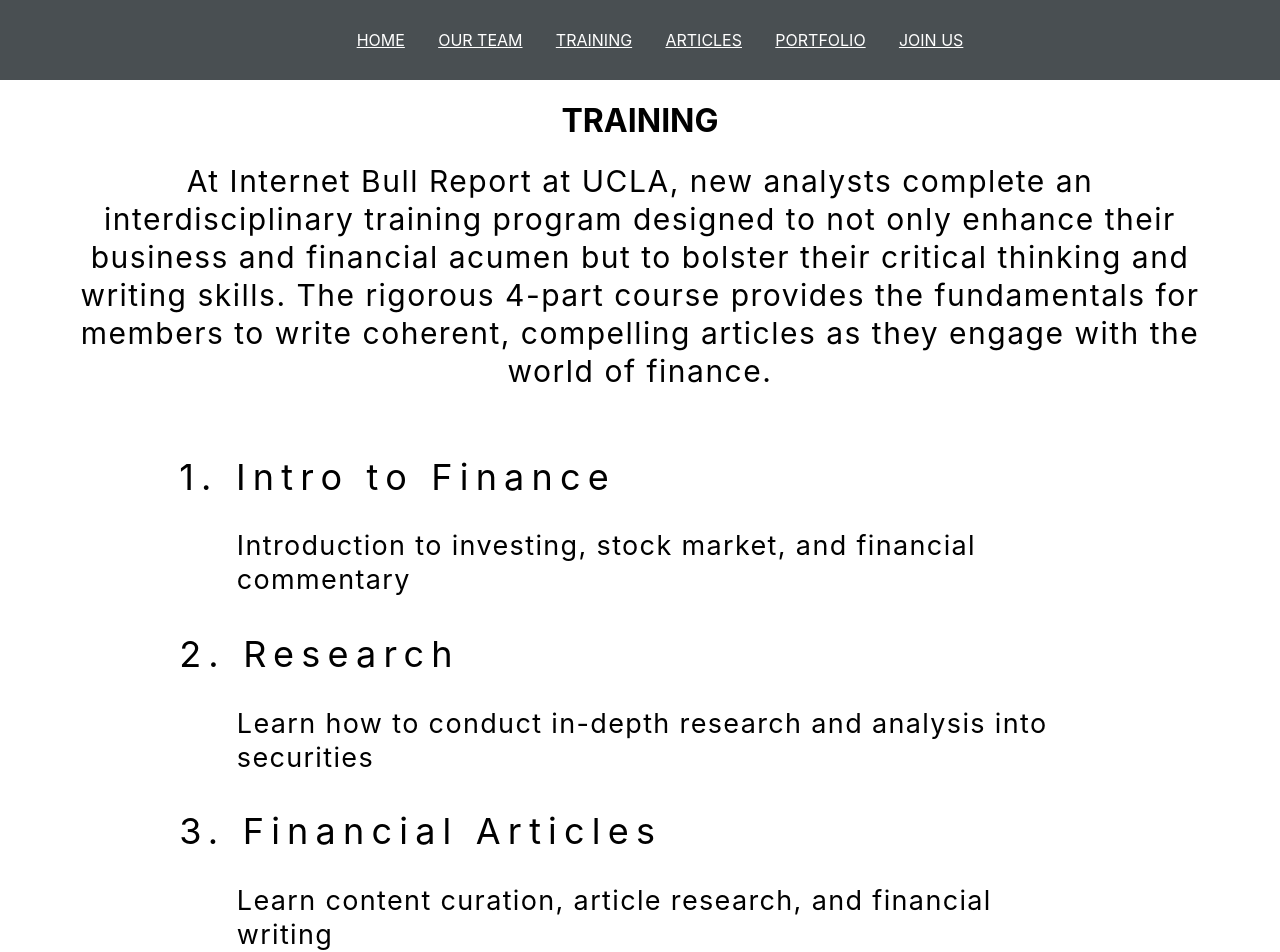
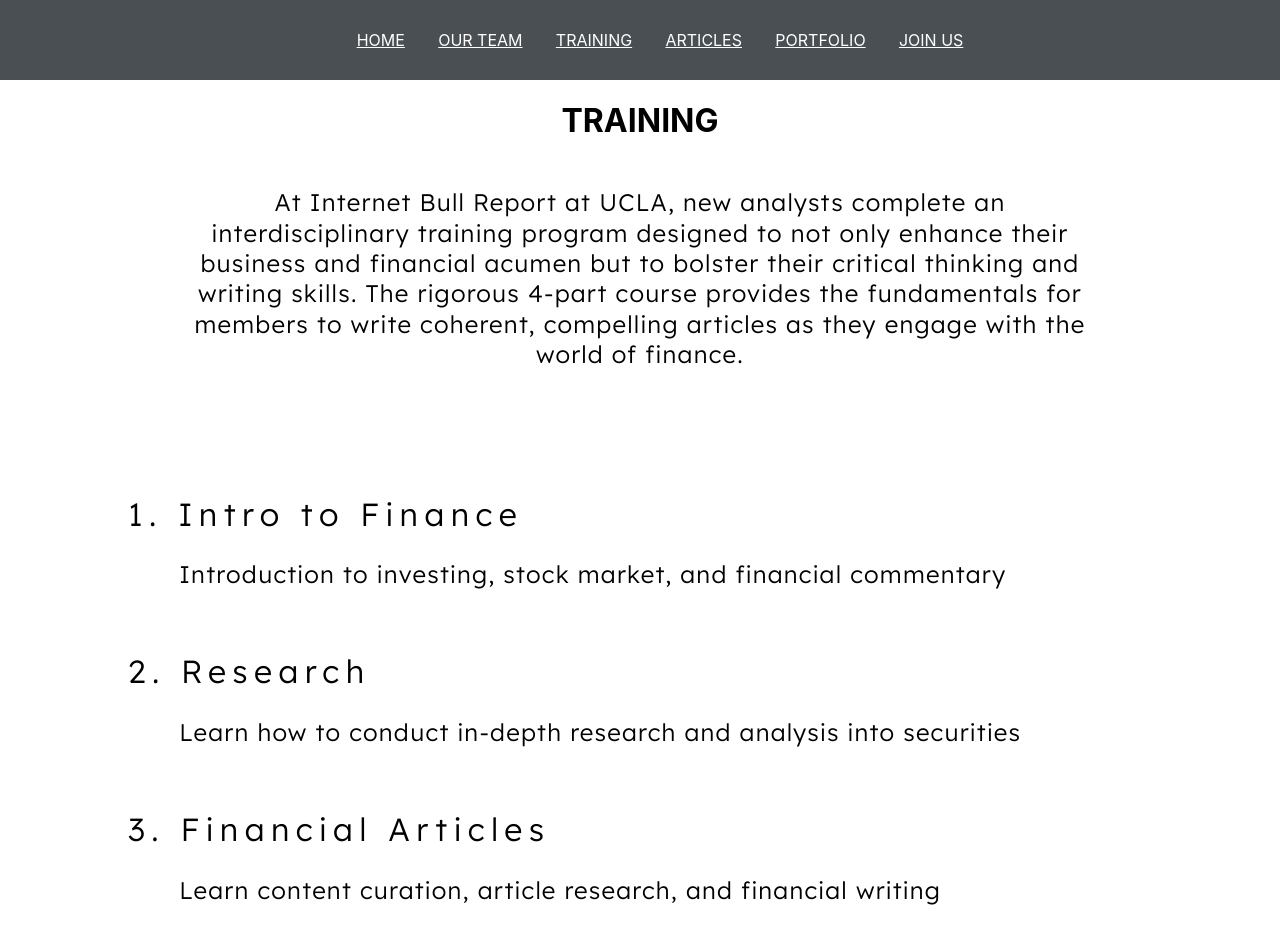
Before and after one commit to TechConnectedUCLA/ibr-frontend, a React (Create React App) app: page /training in a window 1280 px wide. Shown: the top 952 px of the page. Built offline with nearby package versions, Linux system fonts and the light colour scheme.

Commit message:
Added font

```diff
--- a/src/Pages/Training.css
+++ b/src/Pages/Training.css
@@ -1,8 +1,16 @@
+@font-face {
+    font-family: 'Lexend';
+    src: url('../Assets/Lexend-Regular.ttf');
+    font-style: normal;
+    font-weight: normal;
+}
+
 .blurb {
     max-width: 90%;
     height: 253px;
     margin-left: auto;
     margin-right: auto;
+    transform: scale(0.8);
 
     letter-spacing: 1.5px;
     font-size: 30px;
@@ -18,7 +26,6 @@
 
     width: 550px;
     height: 50px;
-    /* margin-left: 10%; */
     padding-bottom: 2rem;
 
     letter-spacing: 8px;
@@ -29,9 +36,8 @@
 .content {
     text-align: left;
 
-    width: 950px;
+    width: 1086px;
     height: 91px;
-    /* margin-left: 15%; */
     padding-bottom: 1.5rem;
     padding-left: 4rem;
 
@@ -40,11 +46,12 @@
     line-height: 38px;
 }
 
-.content
+.content,
 .numeral,
 .blurb {
     color: #000000;
     opacity: 1;
+    font-family: 'Lexend';
 }
 
 .center {
@@ -53,20 +60,14 @@
     align-items: center;
 }
 
-@font-face {
-    font-family: 'Lexend';
-    src: url('../Assets/Lexend-Regular.ttf');
-    font-style: normal;
-    font-weight: normal;
-}
-
 .container {
-    transform: scale(0.9);
+    transform: scale(0.8);
     display: flex;
     flex-direction: column;
-    padding-left: 10%;
 }
 
 .powell-img {
     padding-bottom: 5rem;
+    width: 384px;
+    height: 316px;
 }
```
